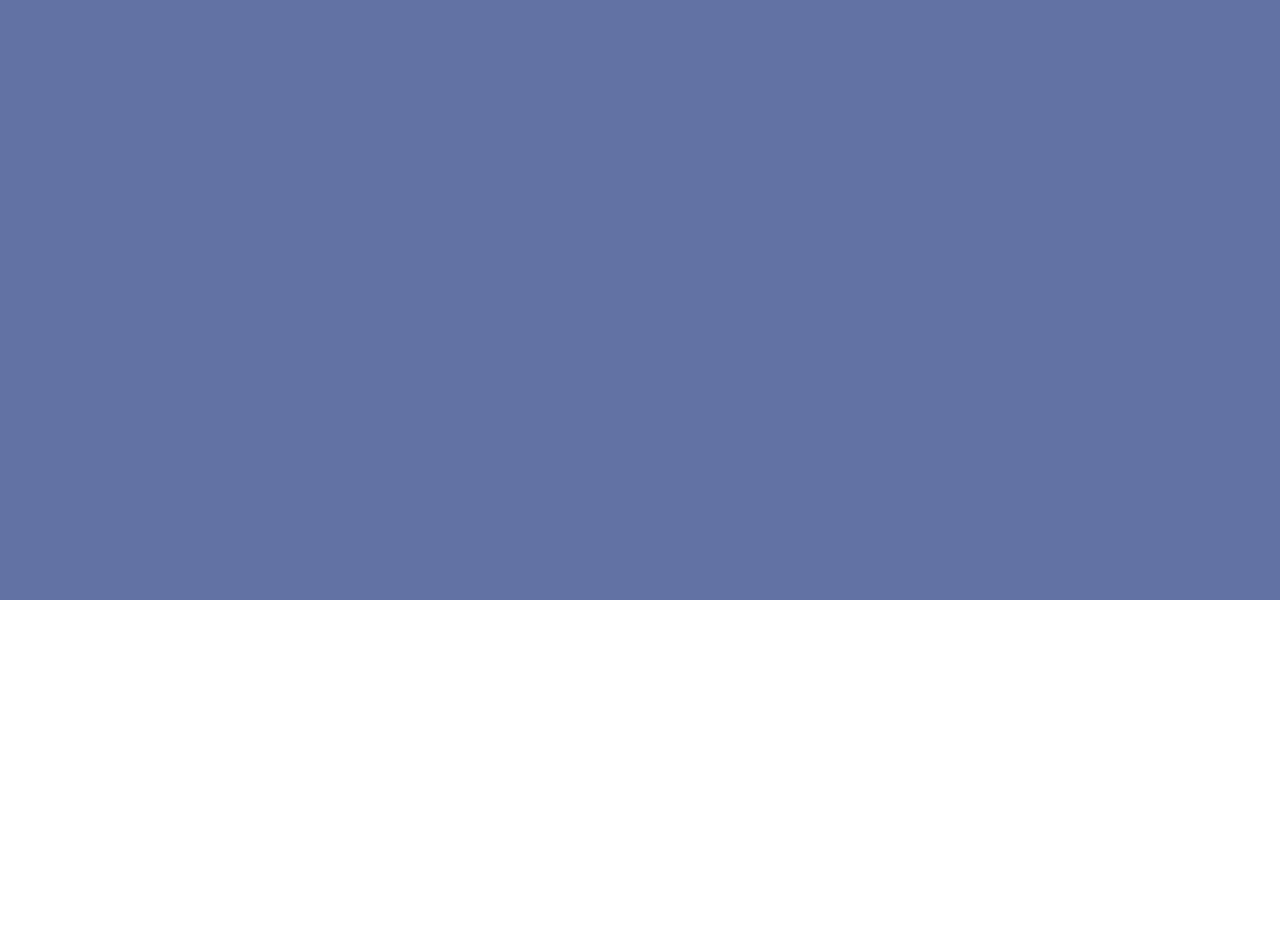
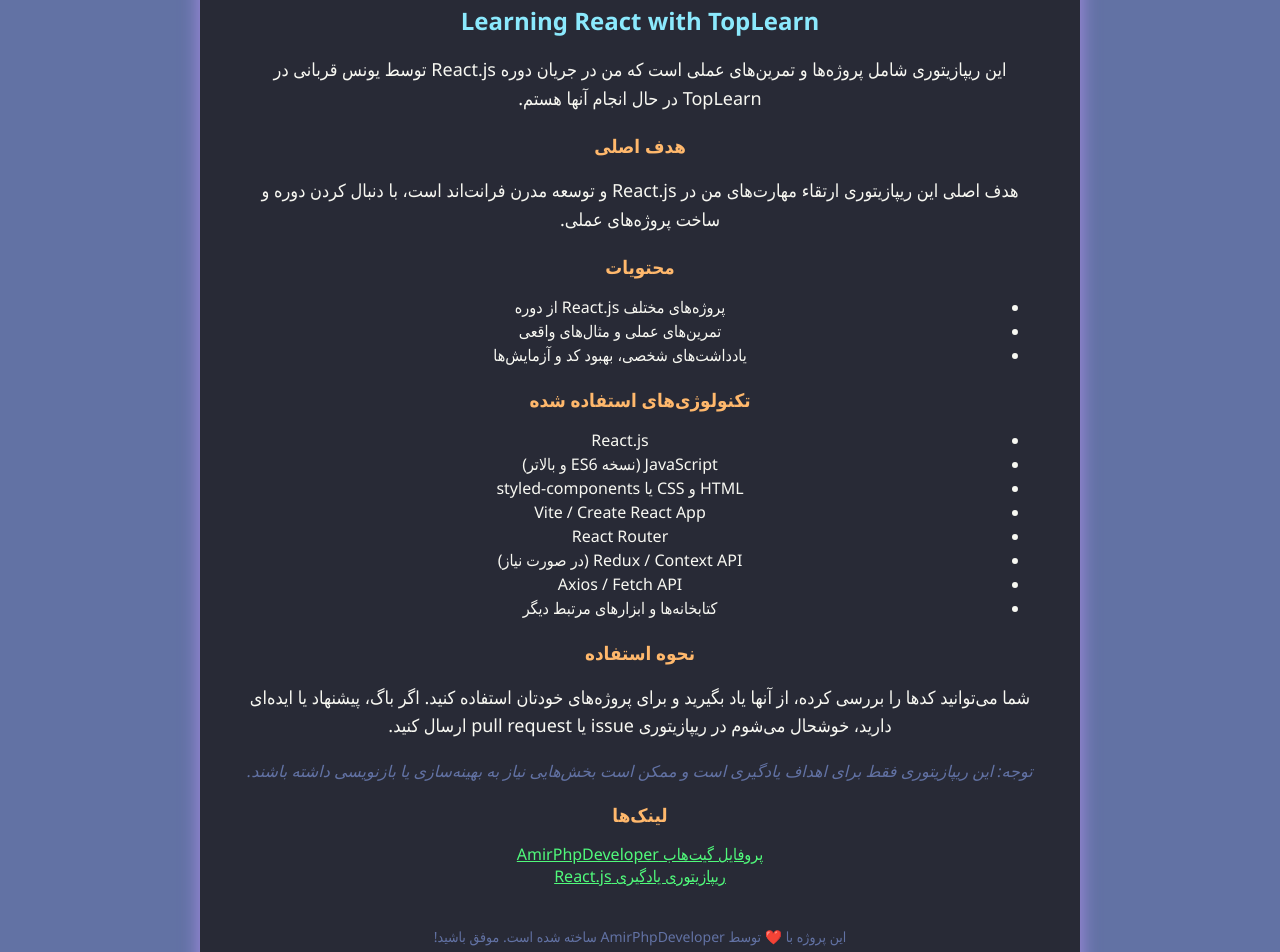
Before and after one commit to AmirPhpDeveloper/learning-reactjs, a React (Create React App) app: page /about in a window 1280 px wide. Shown: the part 240-1192 px from the top of the page. Before the commit the page ends 840 px from the top, so only its background shows below. Built offline with nearby package versions, Linux system fonts and the light colour scheme.

Commit message:
[UI] Add: About page component and route integration

```diff
--- /dev/null
+++ b/src/components/About.jsx
@@ -0,0 +1,130 @@
+import React from "react";
+import {
+  BACKGROUND,
+  COMMENT,
+  PURPLE,
+  FOREGROUND,
+  CYAN,
+  RED,
+  ORANGE,
+  GREEN,
+  YELLOW,
+} from "../assets/colors";
+
+const About = () => {
+  return (
+    <div
+      style={{
+        backgroundColor: BACKGROUND,
+        color: FOREGROUND,
+        minHeight: "80vh",
+        padding: "40px",
+        fontFamily: "'Segoe UI', Tahoma, Geneva, Verdana, sans-serif",
+        direction: "rtl",
+        maxWidth: 800,
+        margin: "40px auto",
+        borderRadius: 12,
+        boxShadow: `0 0 20px ${PURPLE}cc`,
+      }}
+    >
+      <h1 style={{ color: ORANGE, marginBottom: 20 }}>درباره پروژه</h1>
+
+      <h2 style={{ color: CYAN, marginBottom: 10 }}>
+        Learning React with TopLearn
+      </h2>
+      <p style={{ fontSize: 18, lineHeight: 1.6, marginBottom: 20 }}>
+        این ریپازیتوری شامل پروژه‌ها و تمرین‌های عملی است که من در جریان دوره
+        React.js توسط یونس قربانی در TopLearn در حال انجام آنها هستم.
+      </p>
+
+      <h3 style={{ color: ORANGE, marginBottom: 10 }}>هدف اصلی</h3>
+      <p style={{ fontSize: 18, lineHeight: 1.6, marginBottom: 20 }}>
+        هدف اصلی این ریپازیتوری ارتقاء مهارت‌های من در React.js و توسعه مدرن
+        فرانت‌اند است، با دنبال کردن دوره و ساخت پروژه‌های عملی.
+      </p>
+
+      <h3 style={{ color: ORANGE, marginBottom: 10 }}>محتویات</h3>
+      <ul style={{ fontSize: 16, lineHeight: 1.5, marginBottom: 20 }}>
+        <li>پروژه‌های مختلف React.js از دوره</li>
+        <li>تمرین‌های عملی و مثال‌های واقعی</li>
+        <li>یادداشت‌های شخصی، بهبود کد و آزمایش‌ها</li>
+      </ul>
+
+      <h3 style={{ color: ORANGE, marginBottom: 10 }}>
+        تکنولوژی‌های استفاده شده
+      </h3>
+      <ul style={{ fontSize: 16, lineHeight: 1.5, marginBottom: 20 }}>
+        <li>React.js</li>
+        <li>JavaScript (نسخه ES6 و بالاتر)</li>
+        <li>HTML و CSS یا styled-components</li>
+        <li>Vite / Create React App</li>
+        <li>React Router</li>
+        <li>Redux / Context API (در صورت نیاز)</li>
+        <li>Axios / Fetch API</li>
+        <li>کتابخانه‌ها و ابزارهای مرتبط دیگر</li>
+      </ul>
+
+      <h3 style={{ color: ORANGE, marginBottom: 10 }}>نحوه استفاده</h3>
+      <p style={{ fontSize: 18, lineHeight: 1.6, marginBottom: 20 }}>
+        شما می‌توانید کدها را بررسی کرده، از آنها یاد بگیرید و برای پروژه‌های
+        خودتان استفاده کنید. اگر باگ، پیشنهاد یا ایده‌ای دارید، خوشحال می‌شوم در
+        ریپازیتوری issue یا pull request ارسال کنید.
+      </p>
+      <p
+        style={{
+          fontSize: 16,
+          fontStyle: "italic",
+          color: COMMENT,
+          marginBottom: 20,
+        }}
+      >
+        توجه: این ریپازیتوری فقط برای اهداف یادگیری است و ممکن است بخش‌هایی نیاز
+        به بهینه‌سازی یا بازنویسی داشته باشند.
+      </p>
+
+      <h3 style={{ color: ORANGE, marginBottom: 10 }}>لینک‌ها</h3>
+      <ul
+        style={{
+          listStyleType: "none",
+          padding: 0,
+          fontSize: 16,
+          marginBottom: 40,
+        }}
+      >
+        <li>
+          <a
+            href="https://github.com/AmirPhpDeveloper"
+            target="_blank"
+            rel="noopener noreferrer"
+            style={{ color: GREEN, textDecoration: "underline" }}
+          >
+            پروفایل گیت‌هاب AmirPhpDeveloper
+          </a>
+        </li>
+        <li>
+          <a
+            href="https://github.com/AmirPhpDeveloper/learning-reactjs"
+            target="_blank"
+            rel="noopener noreferrer"
+            style={{ color: GREEN, textDecoration: "underline" }}
+          >
+            ریپازیتوری یادگیری React.js
+          </a>
+        </li>
+      </ul>
+
+      <p
+        style={{
+          fontSize: 14,
+          color: COMMENT,
+          marginTop: 30,
+          textAlign: "center",
+        }}
+      >
+        این پروژه با ❤️ توسط AmirPhpDeveloper ساخته شده است. موفق باشید!
+      </p>
+    </div>
+  );
+};
+
+export default About;
--- a/src/components/Home.jsx
+++ b/src/components/Home.jsx
@@ -13,6 +13,7 @@
 import { BrowserRouter, Outlet, Route, Routes } from "react-router";
 import BestBook from "./BestBook";
 import Books from "./Books";
+import About from "./About";
 
 const Home = () => {
   const [Search, setSearch] = useState("");
@@ -75,6 +76,21 @@
               }}
             >
               <i className="fas fa-book"></i> کتاب‌ها
+            </a>
+          </li>
+          <li>
+            <a
+              href="/about"
+              style={{
+                color: CYAN,
+                textDecoration: "none",
+                fontSize: "18px",
+                display: "flex",
+                alignItems: "center",
+                gap: "6px",
+              }}
+            >
+              <i className="fas fa-info-circle"></i> درباره ما
             </a>
           </li>
         </ul>
@@ -142,8 +158,9 @@
         }}
       >
         <Routes>
-          <Route index element={<BestBook></BestBook>}></Route>
-          <Route path="books" element={<Books filter={Search}></Books>}></Route>
+          <Route index element={<BestBook />} />
+          <Route path="books" element={<Books filter={Search} />} />
+          <Route path="about" element={<About />} />
         </Routes>
       </div>
     </>
```
